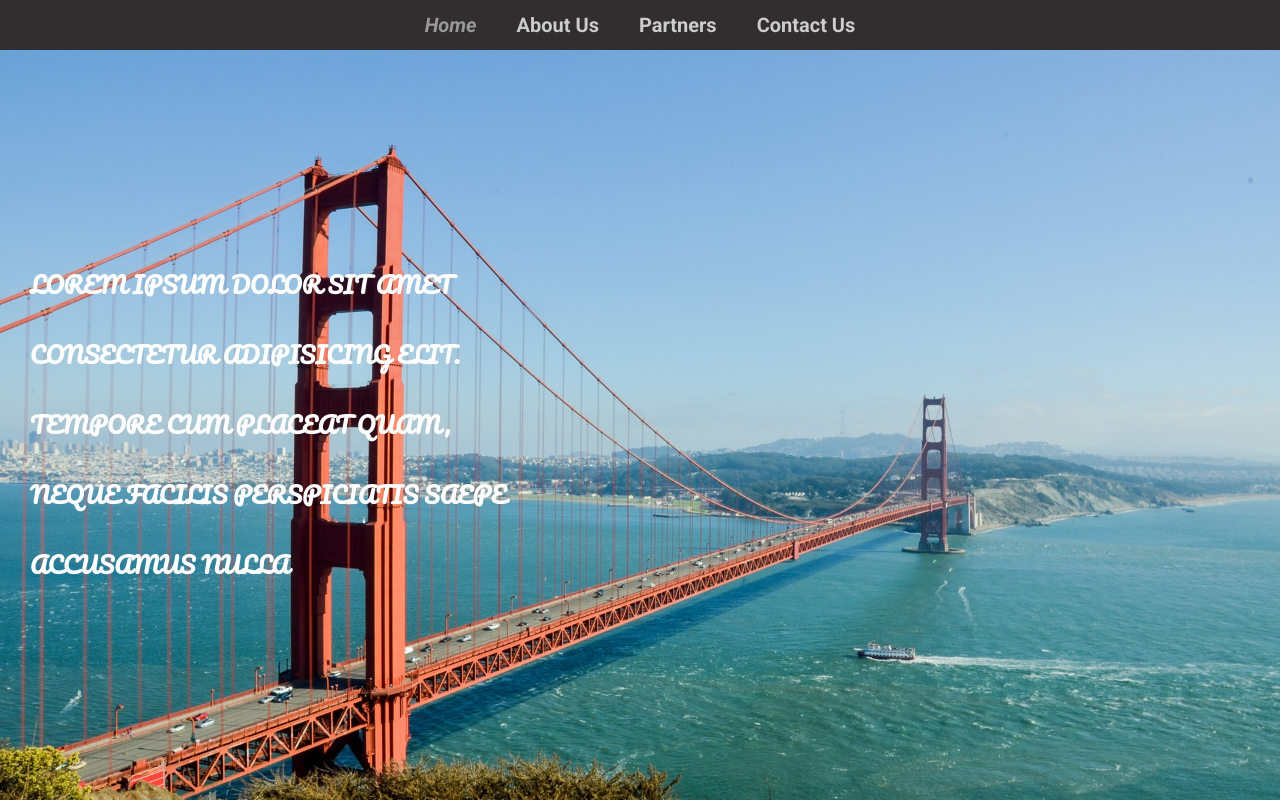
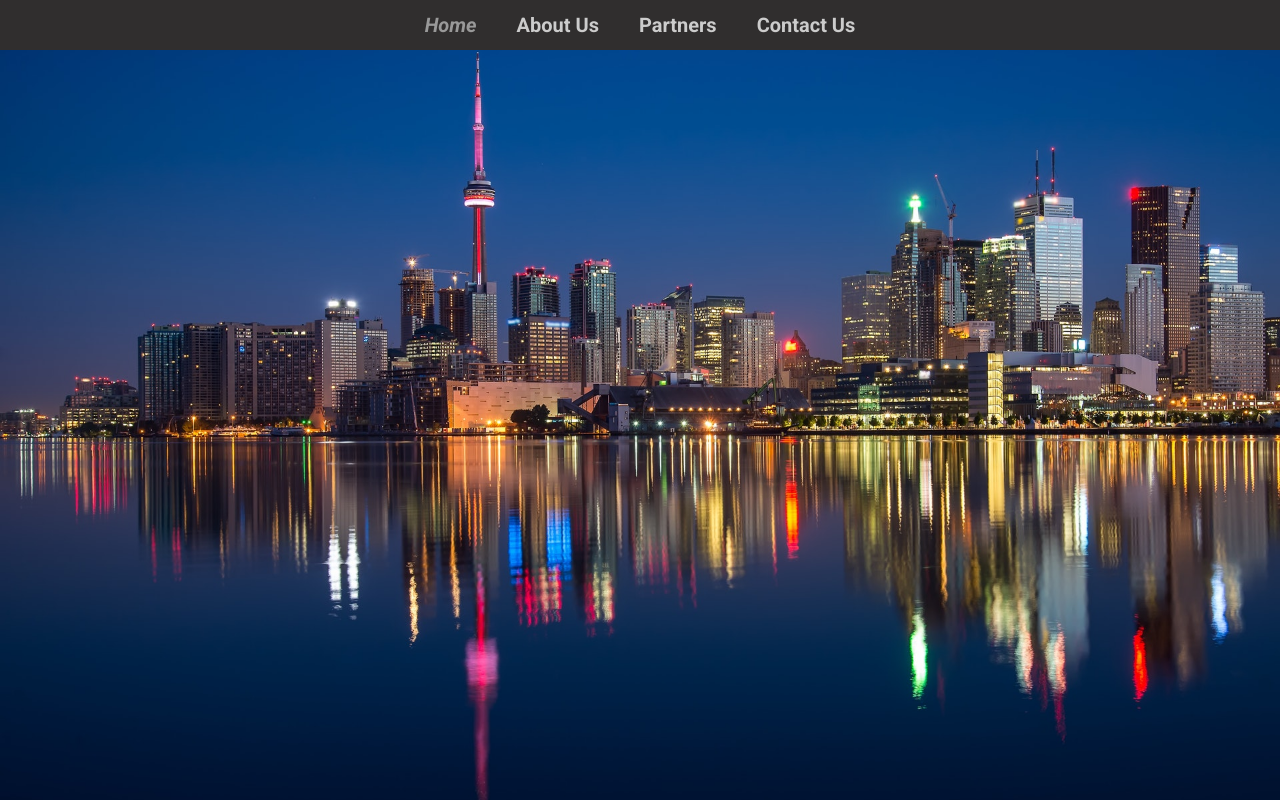
Before and after one commit to Josue-Santos-Pinto/Site_Viagem, a plain HTML site: page index.html in a window 1280 px wide. Shown: the top 802 px of the page. Drawn offline with Linux system fonts and the light colour scheme.

Commit message:
mudando layout

```diff
--- a/css/style.css
+++ b/css/style.css
@@ -2,7 +2,7 @@
     padding: 0;
     margin: 0;
     box-sizing: border-box;
-    font-family: 'Roboto',sans-serif, 'Lobster',cursive,'Pacifico', cursive;
+    font-family: 'Roboto',sans-serif;
 
 }
 .flex{
@@ -39,9 +39,12 @@ header{
     color: #999;
     font-style: italic;
 }
-.slider{
-    flex: 1;
-    background-color: blue;
+.banner{
+    height: calc(100vh - 50px);
+    background-color: #333;
+    background-image: url(../images/cidade1.jpg);
+    background-size: cover;
+    background-position: center;
     overflow: hidden;
 }
 .slider--width{
@@ -54,8 +57,10 @@ header{
     height: inherit;
     background-position: center;
     background-size: cover;
+    background-color: rgba(0, 0, 0, 0.514);
+
 }
-.slider--texto{
+.slider--area{
     display: flex;
     justify-content: center;
     align-items: center;
@@ -67,7 +72,7 @@ header{
     color: rgb(255, 255, 255);
     line-height: 70px;
 }
-.slider--texto h1{
+.slider--area h1{
     font-family: 'Pacifico' ;
     text-transform: uppercase;
 }
--- a/index.html
+++ b/index.html
@@ -21,33 +21,33 @@
                 <li><a href="#">Contact Us</a></li>
             </ul>
         </div>
-        <div class="slider">
+        <div class="banner">
 
-            <div class="slider--width" style="width: calc(100vw * 4);">
 
-            <div class="slider--item" style="background-image: url(images/cidade1.jpg);">
-                <div class="slider--texto">
+
+            <!--<div class="slider--item" style="width: calc(100vw * 4);" style="background-image: url(images/cidade1.jpg);">
+                <div class="slider--area">
                     <h1>Lorem ipsum dolor sit amet consectetur adipisicing elit. Tempore cum placeat quam, neque facilis perspiciatis saepe accusamus nulla</h1>
                 </div>
             </div>
             <div class="slider--item" style="background-image: url(images/cidade2.jpg);">
-                <div class="slider--texto">
+                <div class="slider--area">
                     <h1>Lorem ipsum dolor sit amet consectetur adipisicing elit. Tempore cum placeat quam, neque facilis perspiciatis saepe accusamus nulla </h1>
                 </div>
             </div>
             <div class="slider--item" style="background-image: url(images/cidade3.jpg);">
-                <div class="slider--texto">
+                <div class="slider--area">
                     <h1>Lorem ipsum dolor sit amet consectetur adipisicing elit. Tempore cum placeat quam, neque facilis perspiciatis saepe accusamus nulla</h1>
                 </div>
             </div>
 
             <div class="slider--item" style="background-image: url(images/cidade4.jpg);">
-                <div class="slider--texto">
+                <div class="slider--area">
                     <h1>Lorem ipsum dolor sit amet consectetur adipisicing elit. Tempore cum placeat quam, neque facilis perspiciatis saepe accusamus nulla</h1>
                 </div>
             </div>
 
-            </div>
+        -->
         </div>
     </header>
     <section class="about-us">
```
